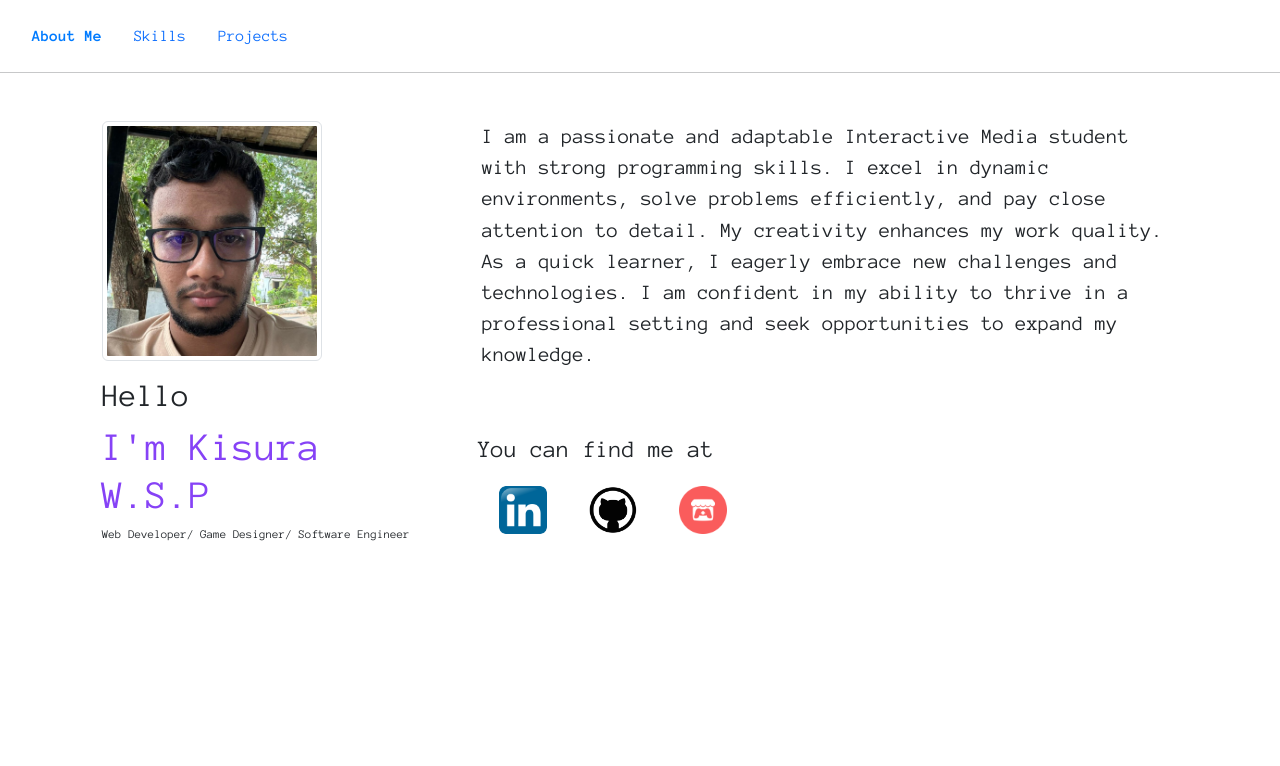
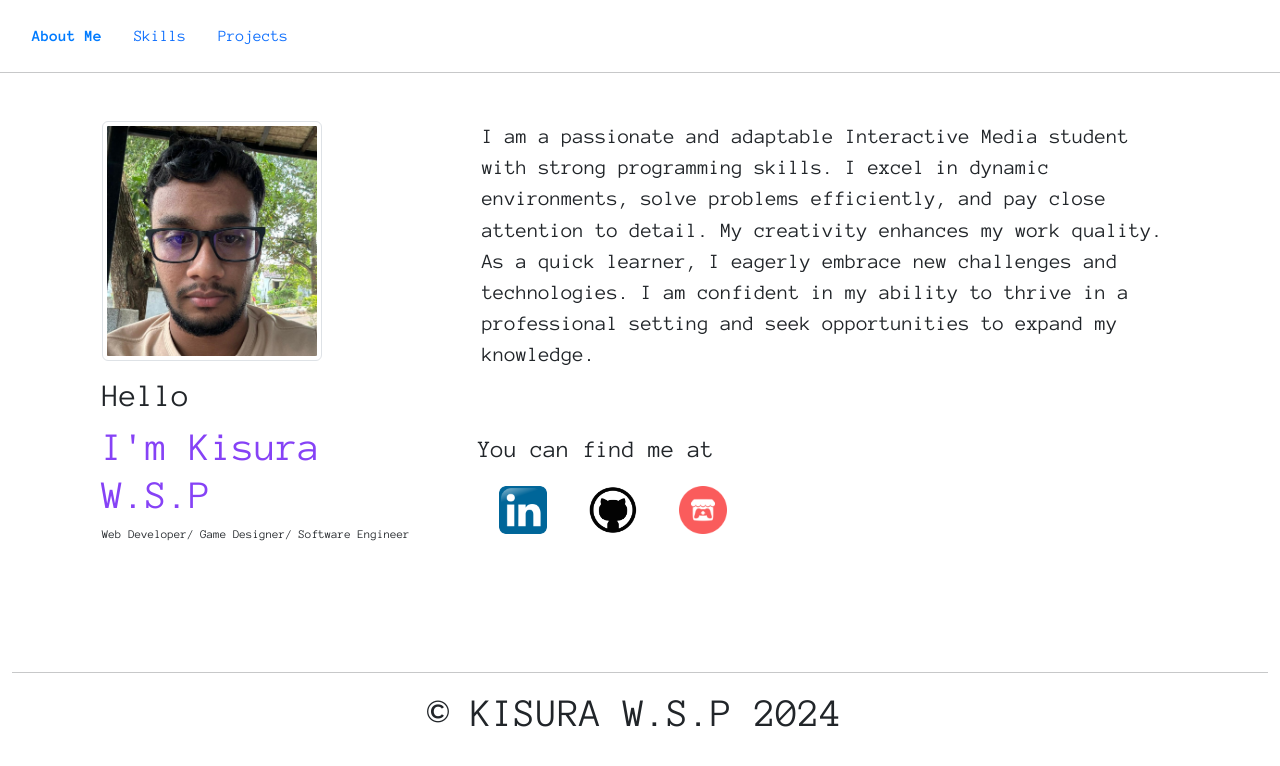
Before and after one commit to KisuraWSP/KisuraWSP.github.io, a React (Vite) app: page / in a window 1280 px wide. Shown: the top 766 px of the page. Built offline with nearby package versions, Linux system fonts and the light colour scheme.

Commit message:
added footer component to the pages

```diff
--- a/src/components/Footer.component.tsx
+++ b/src/components/Footer.component.tsx
@@ -1,44 +1,15 @@
+import Row from "react-bootstrap/Row";
 import Container from "react-bootstrap/Container";
-import Card from "react-bootstrap/Card";
-import Col from "react-bootstrap/Col";
-import Row from "react-bootstrap/Row";
-import Image from "react-bootstrap/Image";
-import { linkedin, github, itch_io } from "../@export/module";
-import github_img from "../assets/images/github.png";
-import linkedin_img from "../assets/images/linkedin.png";
-import itch_io_img from "../assets/images/itch_io.png";
-import { CSSProperties } from "react";
-
-const img_size : CSSProperties= {
-    width: "3rem",
-    height: "3rem"
-};
 
 const KFoot : React.FC = () => {
     return(
         <>
-            <Card style={{marginTop:"5.5rem"}}>
-                <Card.Header style={{textAlign:"center"}}>© KISURA W.S.P 2024</Card.Header>
-                <Card.Body>
-                    <Card.Title><h1>Get In Touch</h1></Card.Title>
-                    <Container style={{padding: "1rem"}}>
-                        <Row>
-                            <Col>
-                                <Image src={linkedin_img}
-                                roundedCircle style={img_size} onClick={linkedin}/>
-                            </Col>
-                            <Col>
-                                <Image src={github_img}
-                                roundedCircle style={img_size} onClick={github}/>
-                            </Col>
-                            <Col>
-                                <Image src={itch_io_img}
-                                roundedCircle style={img_size} onClick={itch_io}/>
-                            </Col>
-                        </Row>
-                    </Container>
-                </Card.Body>
-            </Card>
+            <Container fluid style={{marginTop:"90px"}}>
+                <hr/>
+                <Row className="mx-auto" style={{width: "450px", margin:"10px 10px"}}>
+                    <h1>© KISURA W.S.P 2024</h1>
+                </Row>
+            </Container>
         </>
     );
 };
--- a/src/views/Home.tsx
+++ b/src/views/Home.tsx
@@ -8,6 +8,7 @@ import styled from "styled-components";
 
 import profile from "../assets/images/profile.jpeg";
 import SocialMedia from "../components/SocialMedia.component";
+import KFoot from "../components/Footer.component";
 
 
 const DETAILS = styled.p`
@@ -63,6 +64,7 @@ const Home: React.FC = () => {
                     </TextCol>
                 </Row>
             </Container>
+            <KFoot/>
         </>
     );
 };
--- a/src/views/Projects.tsx
+++ b/src/views/Projects.tsx
@@ -12,6 +12,7 @@ import blog_intro from "../assets/images/blog_intro.png";
 // import cpp from "../assets/images/cpp_logo.jpg";
 // <Card.Img variant="top" src={cpp} />
 import { CSSProperties } from "react";
+import KFoot from "../components/Footer.component";
 
 const box : CSSProperties = {
     width: "20rem",
@@ -80,6 +81,7 @@ const Projects : React.FC = () => {
                     </Col>
                 </Row>
             </Container>
+            <KFoot/>
         </>
     );
 };
--- a/src/views/Skills.tsx
+++ b/src/views/Skills.tsx
@@ -3,6 +3,7 @@ import Row from 'react-bootstrap/Row';
 import Col from 'react-bootstrap/Col';
 import Container from "react-bootstrap/Container";
 import { CSSProperties } from "react";
+import KFoot from "../components/Footer.component";
 
 
 
@@ -93,6 +94,7 @@ const Skills : React.FC = () => {
                     </Col>
                 </Row>
             </Container>
+            <KFoot/>
         </>
     );
 };
```
